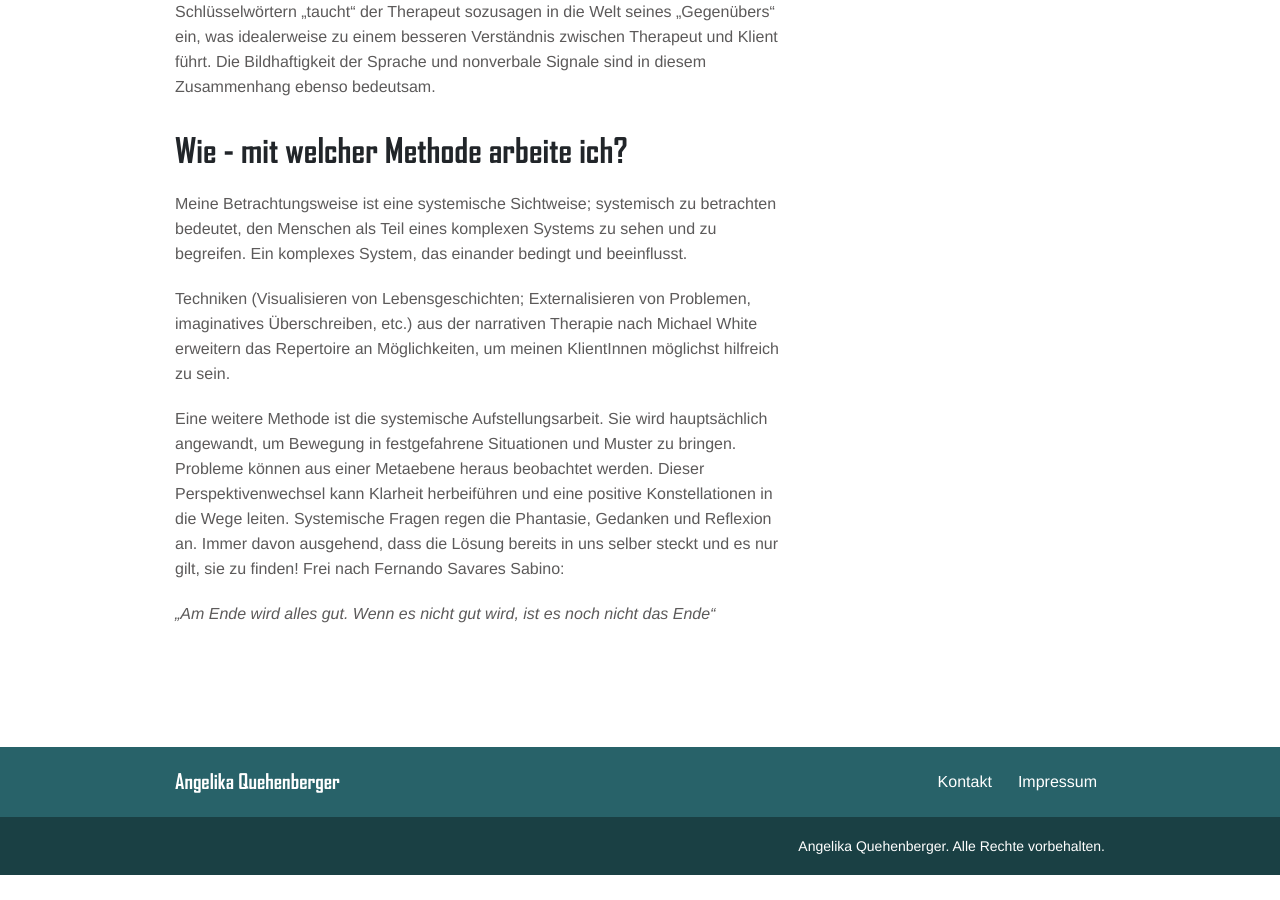
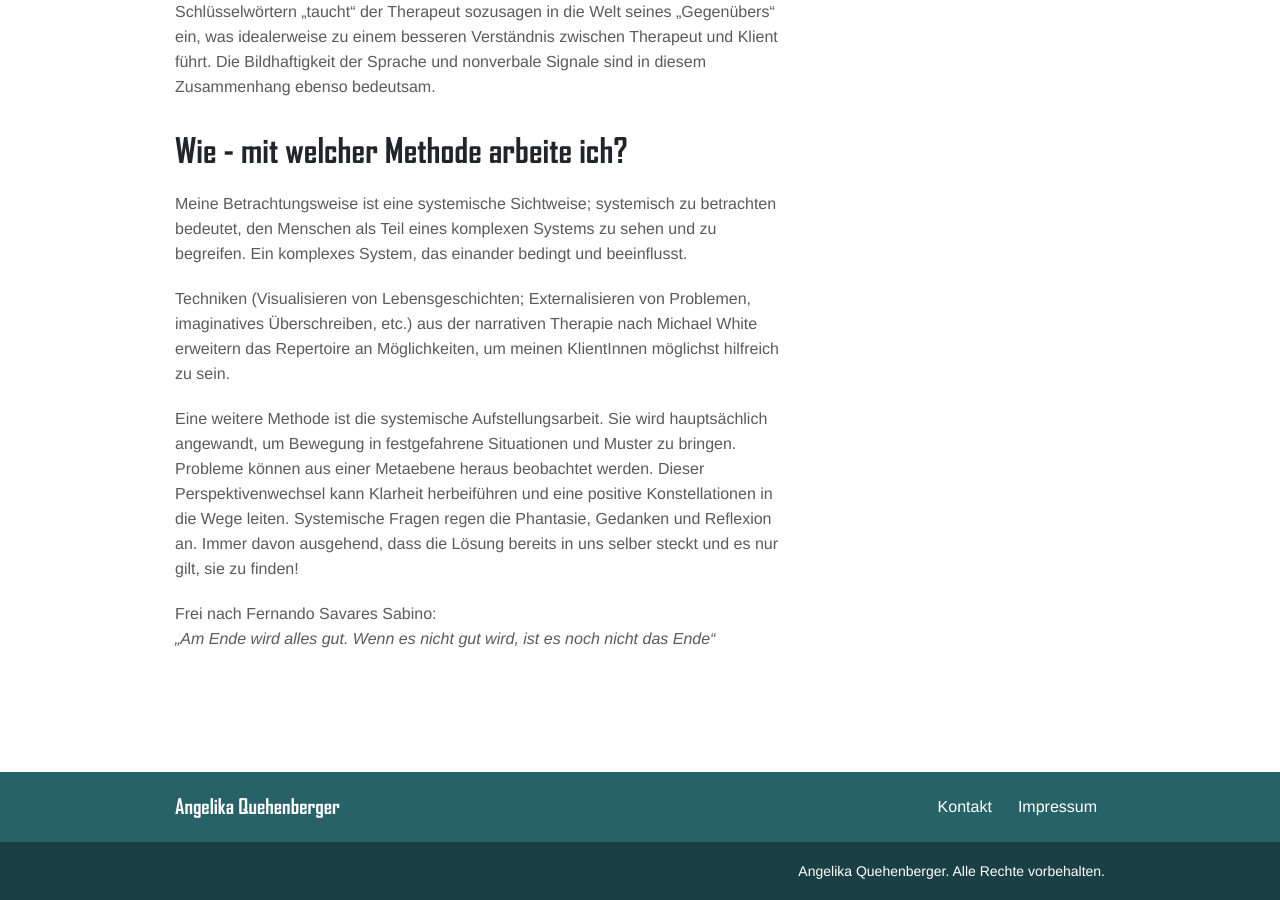
Before and after one commit to dvschnitz/angelika-quehenberger, a Jekyll site: the page built from method.md, in a window 1280 px wide and 900 px high, scrolled down 871 px. Built offline with Jekyll 4.4.1, drawn with Linux system fonts in a browser that asks for light colours; before the commit the page ends 1746 px from its top, so only the background shows below that.

Commit message:
Changed cite

```diff
--- a/method.md
+++ b/method.md
@@ -18,6 +18,7 @@
 
 Techniken (Visualisieren von Lebensgeschichten; Externalisieren von Problemen, imaginatives Überschreiben, etc.) aus der narrativen Therapie nach Michael White erweitern das Repertoire an Möglichkeiten, um meinen KlientInnen möglichst hilfreich zu sein.
 
-Eine weitere Methode ist die systemische Aufstellungsarbeit. Sie wird hauptsächlich angewandt, um Bewegung in festgefahrene Situationen und Muster zu bringen. Probleme können aus einer Metaebene heraus beobachtet  werden. Dieser Perspektivenwechsel kann Klarheit herbeiführen und eine positive Konstellationen in die Wege leiten. Systemische Fragen regen die Phantasie, Gedanken und Reflexion an. Immer davon ausgehend, dass die Lösung bereits in uns selber steckt und es nur gilt, sie zu finden! Frei nach Fernando Savares Sabino:
+Eine weitere Methode ist die systemische Aufstellungsarbeit. Sie wird hauptsächlich angewandt, um Bewegung in festgefahrene Situationen und Muster zu bringen. Probleme können aus einer Metaebene heraus beobachtet  werden. Dieser Perspektivenwechsel kann Klarheit herbeiführen und eine positive Konstellationen in die Wege leiten. Systemische Fragen regen die Phantasie, Gedanken und Reflexion an. Immer davon ausgehend, dass die Lösung bereits in uns selber steckt und es nur gilt, sie zu finden!
 
-*„Am Ende wird alles gut. Wenn es nicht gut wird, ist es noch nicht das Ende“*
+Frei nach Fernando Savares Sabino:
+<br>*„Am Ende wird alles gut. Wenn es nicht gut wird, ist es noch nicht das Ende“*
```
